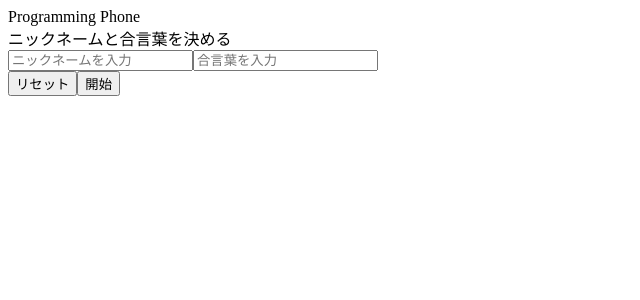
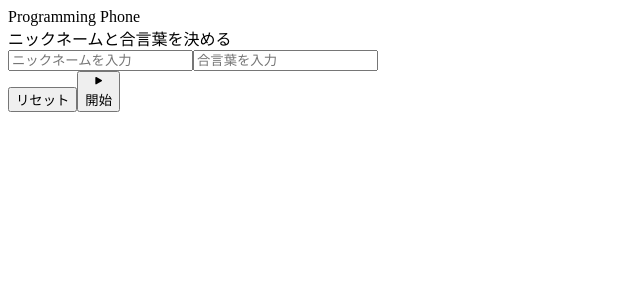
Before and after one commit to saezuri510/hackz-katayaburi, a Next.js app: page / in a window 1280 px wide. Shown: the top 300 px of the page, without its empty margins (0-640 px from the left). Built offline with nearby package versions, Linux system fonts and the light colour scheme.

Commit message:
feat: main page のformのスタイルを改善しました

```diff
--- a/package.json
+++ b/package.json
@@ -19,6 +19,7 @@
     "react": "18.2.0",
     "react-dom": "18.2.0",
     "react-hook-form": "^7.46.1",
+    "react-icons": "^4.11.0",
     "tailwind-merge": "^1.14.0"
   },
   "devDependencies": {
--- a/src/components/pages/Index/index.tsx
+++ b/src/components/pages/Index/index.tsx
@@ -1,6 +1,7 @@
 import clsx from "clsx";
 import { NextPage } from "next";
 import { SubmitHandler, useForm } from "react-hook-form";
+import { BsPlayFill } from "react-icons/bs";
 
 import { Button } from "@/features/index/components/Button";
 import { Input } from "@/features/index/components/Input";
@@ -34,9 +35,10 @@ export const IndexPage: NextPage = () => {
             ニックネームと合言葉を決める
           </div>
           <form
-            className="flex flex-col items-center justify-center space-y-[4px]"
+            className="flex flex-col items-center justify-center space-y-[16px]"
             onSubmit={handleSubmit(onSubmit)}
           >
+            <div className="flex flex-col items-center justify-center space-y-[4px]">
               <Input
                 placeholder="ニックネームを入力"
                 {...register("nickname", {
@@ -49,24 +51,19 @@ export const IndexPage: NextPage = () => {
                   required: true,
                 })}
               />
+            </div>
             <div className="flex space-x-[16px]">
-              <Button
-                className="rounded-[4px] bg-white px-[10px] text-violet-950 shadow-[0_3px_0_0] shadow-violet-950 hover:bg-purple-300"
-                onClick={() => reset()}
-                type="button"
-              >
+              <Button onClick={() => reset()} type="button">
                 リセット
               </Button>
               <Button
-                className={clsx(
-                  "rounded-[4px] bg-white px-[10px] text-violet-950 shadow-[0_3px_0_0] shadow-violet-950 hover:bg-purple-300",
-                  {
+                className={clsx({
                   "cursor-no-drop bg-gray-400 hover:bg-gray-400": !isValid,
-                  },
-                )}
+                })}
                 type="submit"
               >
-                開始
+                <BsPlayFill />
+                <div className="flex w-[60px] items-center justify-center">開始</div>
               </Button>
             </div>
           </form>
--- a/src/features/index/components/Button/index.tsx
+++ b/src/features/index/components/Button/index.tsx
@@ -8,7 +8,7 @@ export const Button = forwardRef<HTMLButtonElement, ComponentProps<"button">>(
       <button
         ref={forwardRef}
         className={cn(
-          "flex cursor-pointer items-center justify-center rounded-[4px] bg-white px-[10px] text-violet-950 shadow-[0_3px_0_0] shadow-violet-950 hover:bg-purple-300",
+          "flex cursor-pointer items-center justify-center rounded-[4px] bg-white px-[10px] py-[2px] font-mono text-[16px] text-violet-950 shadow-[0_3px_0_0] shadow-violet-950 hover:bg-purple-300",
           className,
         )}
         type={type}
--- a/src/features/index/components/Input/index.tsx
+++ b/src/features/index/components/Input/index.tsx
@@ -12,7 +12,7 @@ export const Input = forwardRef<HTMLInputElement, Props>(
       <input
         ref={forwardRef}
         className={cn(
-          "cursor-text rounded-[3px] border-[1px] border-white/[.7] bg-white/[.3] px-[4px] text-white/[.8] placeholder-white/[.8] outline-none focus:border-white focus:bg-white/[.1] focus:text-white",
+          "cursor-text rounded-[3px] border-[1px] border-white/[.7] bg-white/[.3] px-[4px] text-[20px] text-white/[.8] placeholder-white/[.8] outline-none focus:border-white focus:bg-white/[.1] focus:text-white",
           className,
         )}
         placeholder={placeholder}
```
Also changed, not shown: 1 other file (tests, documents, lock files or other folders). Lines whose indentation alone changed are shown as unchanged.
